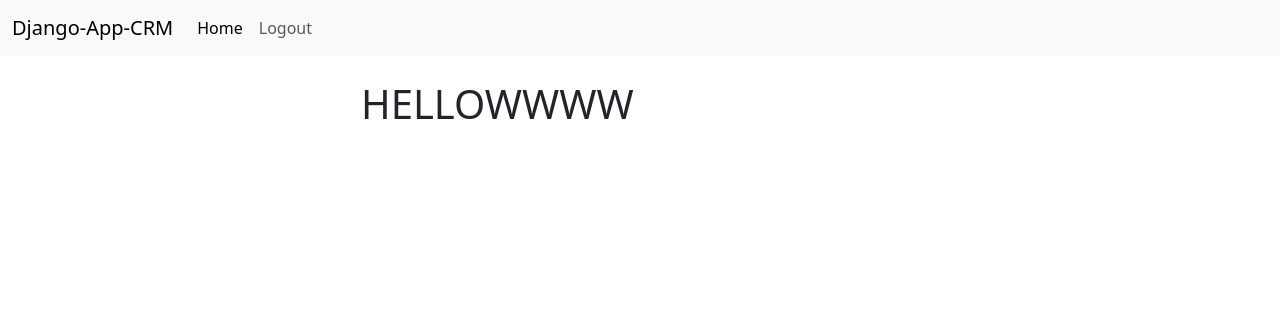
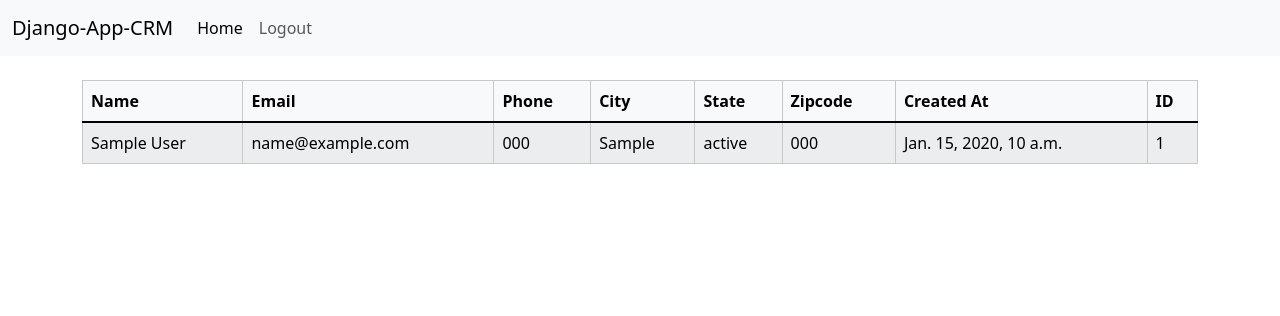
Before and after one commit to ferdywhyd/CRM-app, a Django app: page / in a window 1280 px wide. Shown: the top 316 px of the page. Run offline with Django 4.2, Linux system fonts and the light colour scheme; a user stored in the database is signed in; tables that the repository leaves empty hold one stand-in row (values such as "Sample post").

Commit message:
update tabel

```diff
--- a/website/templates/base.html
+++ b/website/templates/base.html
@@ -3,7 +3,7 @@
   <head>
     <meta charset="utf-8">
     <meta name="viewport" content="width=device-width, initial-scale=1">
-    <title>Bootstrap demo</title>
+    <title>Django-App-CRM</title>
     <link href="https://cdn.jsdelivr.net/npm/bootstrap@5.3.2/dist/css/bootstrap.min.css" rel="stylesheet" integrity="sha384-T3c6CoIi6uLrA9TneNEoa7RxnatzjcDSCmG1MXxSR1GAsXEV/Dwwykc2MPK8M2HN" crossorigin="anonymous">
   </head>
   <body>
--- a/website/templates/home.html
+++ b/website/templates/home.html
@@ -2,12 +2,37 @@
 
 {% block content %}
 
-<div class="col-md-6 offset-md-3">
-
 {% if user.is_authenticated %}
-
-<h1>HELLOWWWW</h1>
-
+    <table class="table table-light table-striped table-bordered">
+      <thead>
+        <tr>
+          <th scope="col">Name</th>
+          <th scope="col">Email</th>
+          <th scope="col">Phone</th>
+          <th scope="col">City</th>
+          <th scope="col">State</th>
+          <th scope="col">Zipcode</th>
+          <th scope="col">Created At</th>
+          <th scope="col">ID</th>
+        </tr>
+      </thead>
+      <tbody class="table-group-divider">
+        {% if records %}
+        {% for record in records %}
+          <tr>
+                <td>{{ record.first_name }} {{ record.last_name }}</td>
+                <td>{{ record.email }}</td>
+                <td>{{ record.phone }}</td>
+                <td>{{ record.city }}</td>
+                <td>{{ record.state }}</td>
+                <td>{{ record.zipcode }}</td>
+                <td>{{ record.created_at }}</td>
+                <td>{{ record.id }}</td>
+          </tr>
+        {% endfor %}
+        {% endif %}
+      </tbody>
+      </table>
 {% else %}
 
 <h1>Login</h1>
--- a/website/views.py
+++ b/website/views.py
@@ -2,9 +2,12 @@ from django.shortcuts import render, redirect
 from django.contrib.auth import authenticate, login, logout
 from django.contrib import messages
 from .forms import SignUpForm
+from .models import Record
 
 # Create your views here.
 def home(request):
+    records = Record.objects.all()
+    # check to see if logging
     if request.method == 'POST':
         username = request.POST['username']
         password = request.POST['password']
@@ -17,7 +20,7 @@ def home(request):
             messages.success(request, "Username dan Password Salah")
             return redirect('home')
     else:
-        return render(request, "home.html", {})
+        return render(request, "home.html", {'records':records})
 
 
 def logout_user(request):
```
